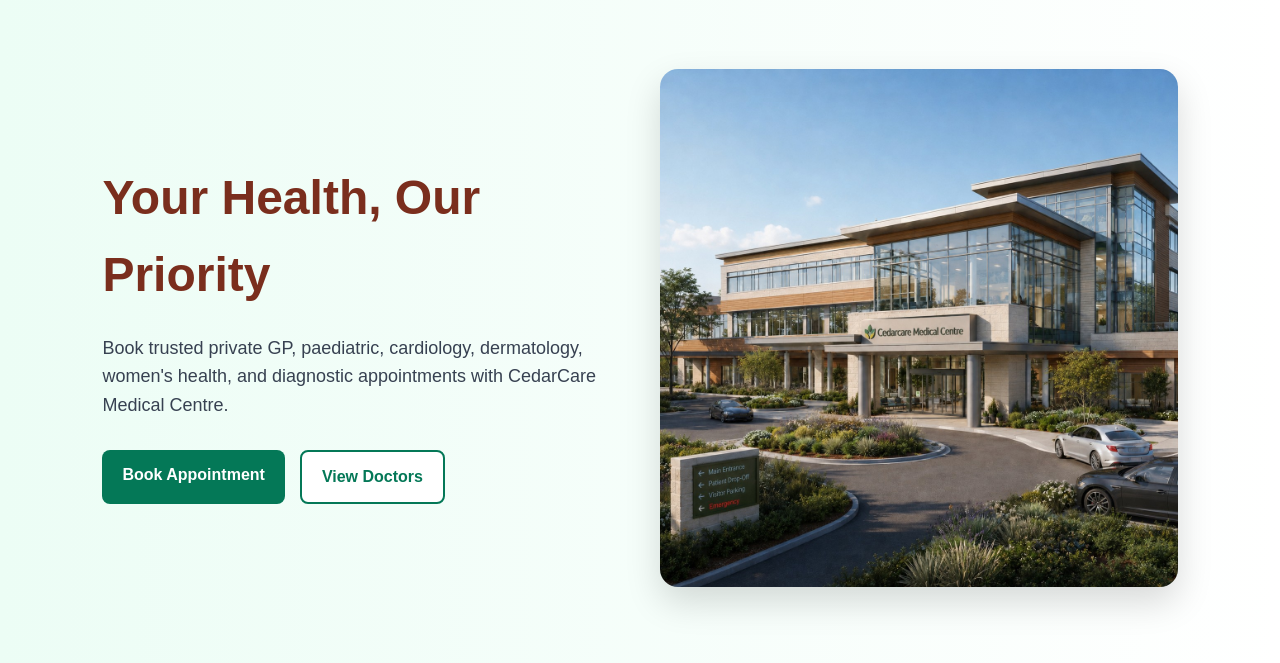
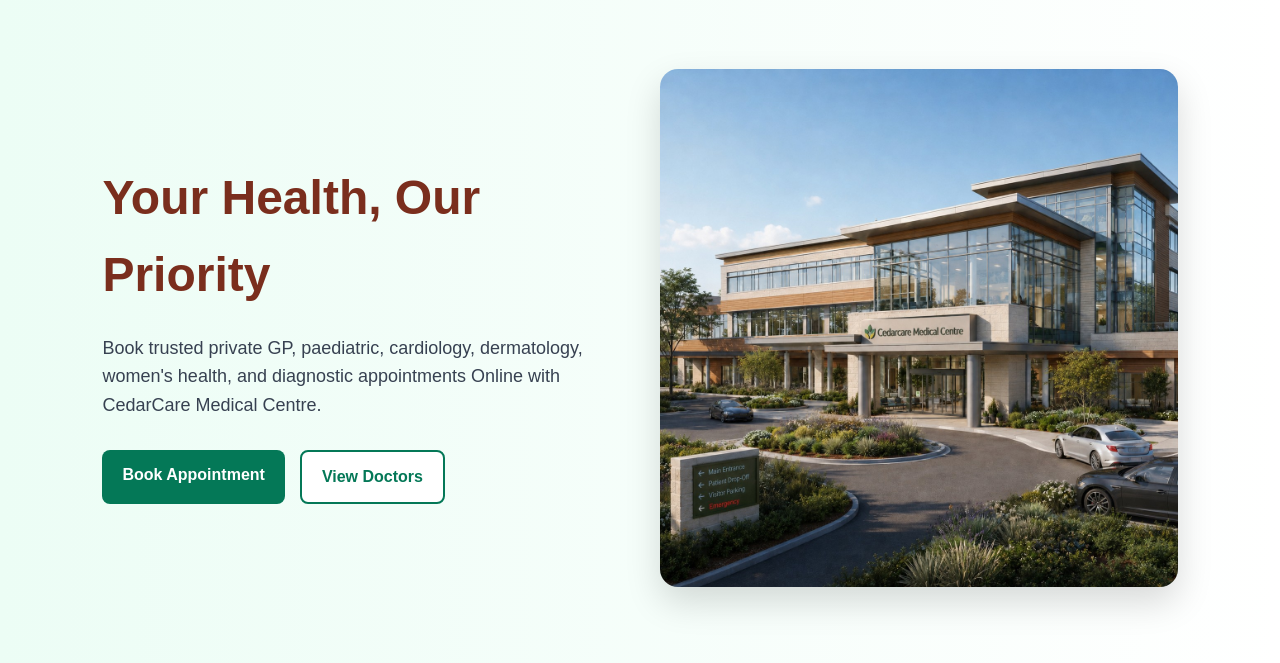
Before and after one commit to Toniaken/Cedarcare-medical-centre, a PHP site: page / in a window 1280 px wide. Shown: the part 72-735 px from the top of the page. Run offline with PHP 8.4, Linux system fonts and the light colour scheme.

Commit message:
Update includes/footer and index

```diff
--- a/includes/footer.php
+++ b/includes/footer.php
@@ -1,6 +1,6 @@
 <footer class="site-footer">
     <p>&copy; 2026 CedarCare Medical Centre. All rights reserved.</p>
-    <p>Private healthcare appointment platform built with PHP, PostgreSQL, GitHub Actions, and Azure App Service.</p>
+    <p>Private healthcare appointment platform built by Tonia Ken with Love.</p>
 </footer>
 
 <script src="js/main.js"></script>
--- a/index.php
+++ b/index.php
@@ -6,7 +6,7 @@
 
         <p>
             Book trusted private GP, paediatric, cardiology, dermatology, women's health,
-            and diagnostic appointments with CedarCare Medical Centre.
+            and diagnostic appointments Online with CedarCare Medical Centre.
         </p>
 
         <div class="hero-buttons">
```
